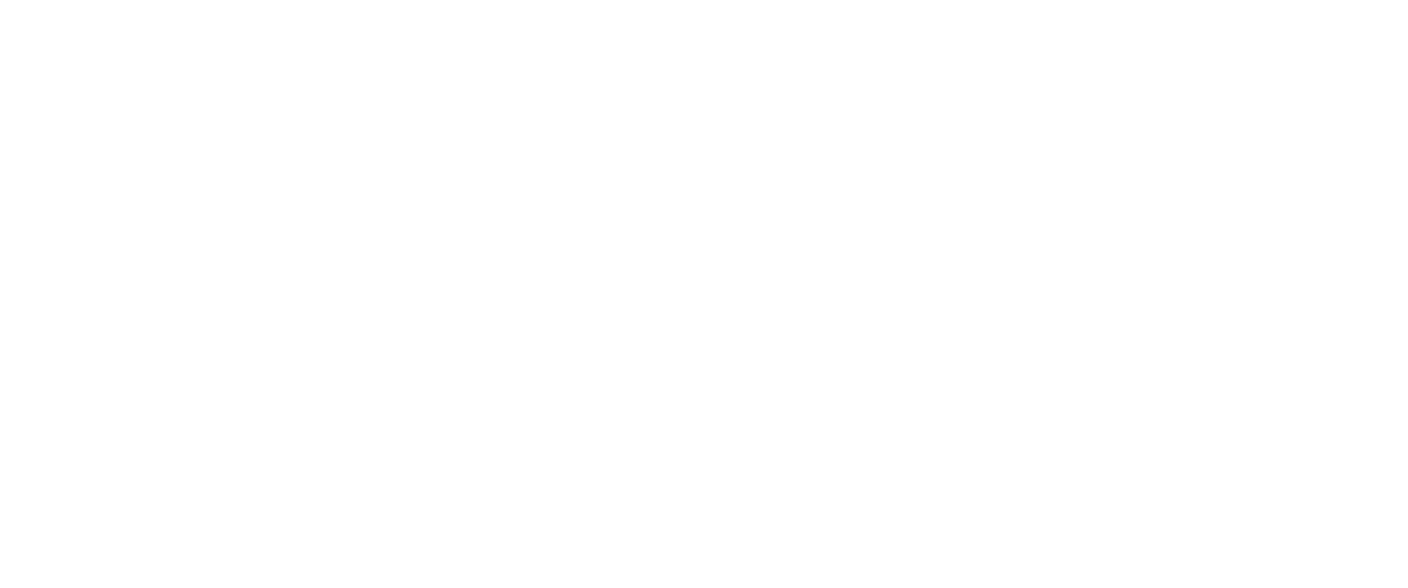
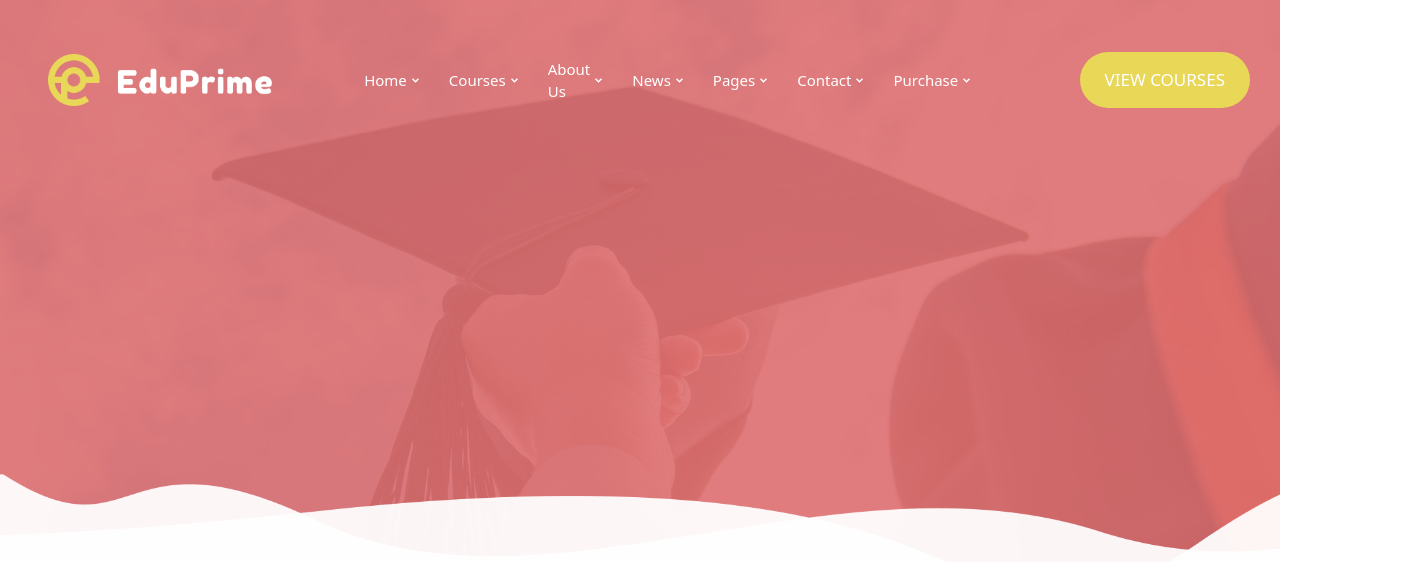
Before and after one commit to Giovi-17/proj-html-vuejs, a Vue app: page / in a window 1280 px wide. Shown: the top 588 px of the page, 1408 px wide, since content can reach past the window. Built offline with nearby package versions, Linux system fonts and the light colour scheme.

Commit message:
Header Top

```diff
--- a/package.json
+++ b/package.json
@@ -8,6 +8,8 @@
     "lint": "vue-cli-service lint"
   },
   "dependencies": {
+    "bootstrap": "^5.1.3",
+    "bootstrap-vue": "^2.21.2",
     "core-js": "^3.6.5",
     "vue": "^2.6.11"
   },
--- a/src/App.vue
+++ b/src/App.vue
@@ -3,7 +3,7 @@
 
     <header>
 
-      <Header />
+      <Header :headerD = headerData />
 
     </header>
 
@@ -26,6 +26,8 @@
 import Header from "./components/Header.vue";
 import Main from "./components/Main.vue";
 import Footer from "./components/Footer.vue";
+import "./assets/general.scss";
+import "./assets/color.scss";
 
 export default {
   name: "App",
@@ -34,6 +36,21 @@
     Main,
     Footer
   },
+  data(){
+
+    return {
+
+      headerData: {
+
+          headerDataInfo: ["Home", "Courses", "About Us", "News", "Pages"],
+
+          headerDataCourses: ["Contact", "Purchase"],
+
+        },
+
+    }
+
+  },
 };
 </script>
 
--- /dev/null
+++ b/src/assets/color.scss
@@ -0,0 +1,2 @@
+$firstColor: white;
+$secondColor: #e9d758;
--- /dev/null
+++ b/src/assets/general.scss
@@ -0,0 +1,58 @@
+*{
+
+    margin: 0;
+    padding: 0;
+    box-sizing: border-box;
+
+}
+
+.row > *{
+
+    padding-right: 0!important;
+    padding-left: 0!important;
+
+}
+
+.row{
+
+    --bs-gutter-x: 0rem!important;
+
+}
+
+.container-fluid{
+
+    padding-right: 0!important;
+    padding-left: 0!important;
+
+}
+
+ul{
+
+    list-style-type: none;
+    padding-right: 0!important;
+    padding-left: 0!important;
+
+    li{
+
+        padding-right: 0!important;
+        padding-left: 0!important;
+
+    }
+
+}
+
+.btn-container{
+
+    display: flex;
+    justify-content: center;
+    align-items: center;
+
+    .btn-ms{
+
+        padding: 15px 25px;
+        font-size: 17px;
+        border-radius: 30px;
+
+    }
+
+}
--- a/src/components/Header.vue
+++ b/src/components/Header.vue
@@ -1,15 +1,212 @@
 <template>
 
-  <div></div>
+  <div class="background">
+
+    <img class="background-image" src="../assets/img/theme_slider2_bg-1.jpg" alt="background-image-graduation-hat">
+    <img class="background-image-normal" src="../assets/img/Wave-1.png" alt="background-image-wave">
+
+    <div class="container-fluid container-ms">
+
+        <div class="row header-top d-flex">
+
+            <div class="col-3 logo d-flex justify-content-center align-items-center">
+
+                <img src="../assets/img/theme_eduprime_logo.png" alt="logo">
+
+            </div>
+
+            <div class="col-8 offset-1 nav-ms d-flex justify-content-end">
+
+                <div class="row container-info-courses">
+
+                    <div class="col-5 info">
+
+                        <ul class="d-flex justify-content-end align-items-center">
+
+                            <li v-for="(infoData, index) in headerD.headerDataInfo" :key="index" >{{ infoData }}  <img class="arrow" src="../assets/img/back-to-top-arrow.svg" alt="arrow"></li>
+
+                        </ul>
+
+                    </div>
+
+                    <div class="col-4 courses">
+
+                        <ul class="d-flex justify-content-start align-items-center">
+
+                            <li v-for="(infoData, index) in headerD.headerDataCourses" :key="index" >{{ infoData }}  <img class="arrow" src="../assets/img/back-to-top-arrow.svg" alt="arrow"></li>
+
+                        </ul>
+
+                    </div>
+
+                    <div class="col-3 btn-container justify-content-end">
+
+                        <button type="button" class="btn btn-dark btn-lg btn-ms">VIEW COURSES</button>
+
+                    </div>
+
+                </div>
+
+            </div>
+
+        </div>
+
+    </div>
+
+  </div>
 
 </template>
 
 <script>
+import "../assets/color.scss";
+
 export default {
   name: "Header",
+  props: {
+
+    headerD: Object,
+
+  }
 };
 </script>
 
 <style lang="scss" scoped>
 
+// General Color
+$firstColor: white;
+$secondColor: #e9d758;
+//
+
+.background{
+
+    width: 100%;
+    background-color: #da5f60e6;
+    position: relative;
+
+    &-image{
+
+        width: 100%;
+        opacity: 10%;
+        z-index: 1;
+
+    }
+
+    &-image-normal{
+
+        width: 110%;
+        position: absolute;
+        bottom: 0;
+        left: 0;
+        z-index: 1;
+
+    }
+
+    .container-ms{
+
+        width: 100%;
+        height: 120px;
+
+        z-index: 2;
+
+        position: absolute;
+        top: 0;
+        left: 0;
+
+        padding-top: 40px;
+
+        .header-top{
+
+            width: 100%;
+            height: 100%;
+
+            .logo{
+
+                height: 100%;
+
+                img{
+
+                    width: 70%;
+                    min-width: 190px;
+
+                }
+
+            }
+
+            .nav-ms{
+
+                height: 100%;
+
+                .container-info-courses{
+
+                    width: 100%;
+
+                    .info{
+
+                        height: 100%;
+
+                    }
+
+                    ul{
+
+                        height: 100%;
+
+
+                        li{
+
+                            height: 100%;
+                            display: flex;
+                            align-items: center;
+                            color: $firstColor;
+                            margin: 0 15px;
+                            font-size: 15px;
+
+                                .arrow{
+
+                                margin-left: 5px;
+                                width: 7px;
+                                transform: rotate(180deg);
+
+                            }
+
+                        }
+
+                        li:hover{
+
+                            color: $secondColor;
+
+                        }
+
+                    }
+
+                    .courses{
+
+                        height: 100%;
+
+                    }
+
+                    .btn-container{
+
+                        .btn-ms{
+
+                            background-color: $secondColor;
+                            border: $secondColor;
+                            color: $firstColor;
+
+                            margin-right: 30px;
+
+                        }
+
+                    }
+
+                }
+
+
+            }
+
+        }
+
+    }
+
+}
+
 </style>
--- a/src/components/Main.vue
+++ b/src/components/Main.vue
@@ -12,4 +12,6 @@
 
 <style lang="scss" scoped>
 
+
+
 </style>
```
Also changed, not shown: src/main.js (+7 -0 lines), 1 other file (tests, documents, lock files or other folders).
